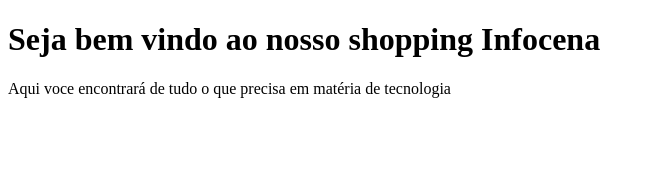
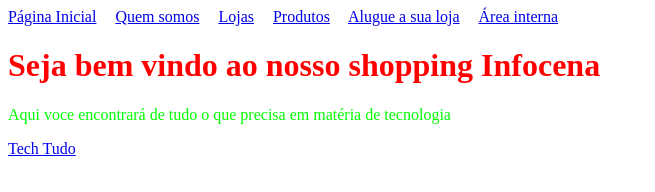
Before and after one commit to EliasdsAI/shopping, a plain HTML site: page index.html in a window 1280 px wide. Shown: the whole page, without its empty margins (0-655 px from the left). Drawn offline with Linux system fonts and the light colour scheme.

Commit message:
shopping

```diff
--- /dev/null
+++ b/css/estilo.css
@@ -0,0 +1,3 @@
+a{
+    margin-right: 15px;
+}
--- a/index.html
+++ b/index.html
@@ -4,9 +4,24 @@
     <meta charset="UTF-8">
     <meta name="viewport" content="width=device-width, initial-scale=1.0">
     <title>Document</title>
+    <style type="text/css">
+        p{
+            color: #00ff00;
+        }
+    </style>
+    <link rel="stylesheet" href="css/estilo.css"/>
 </head>
 <body>
-    <h1>Seja bem vindo ao nosso shopping Infocena</h1>
+    <nav>
+        <a href="index.html">Página Inicial</a>
+        <a href="quem somos.html">Quem somos</a>
+        <a href="Lojas.html">Lojas</a>
+        <a href="produtos.html">Produtos</a>
+        <a href="aluguel.html">Alugue a sua loja</a>
+        <a href="interna/login.html">Área interna</a>
+    </nav>
+    <h1 style="color: #ff0000">Seja bem vindo ao nosso shopping Infocena</h1>
     <p>Aqui voce encontrará de tudo o que precisa em matéria de tecnologia</p>
+    <a href="https://www.techtudo.com.br">Tech Tudo</a>
 </body>
 </html>
```
Also changed, not shown: Lojas.html (+10 -0 lines), aluguel.html (+11 -0 lines), interna/login.html (added, +14 -0 lines), produtos.html (+10 -0 lines), quem somos.html (+15 -0 lines).
